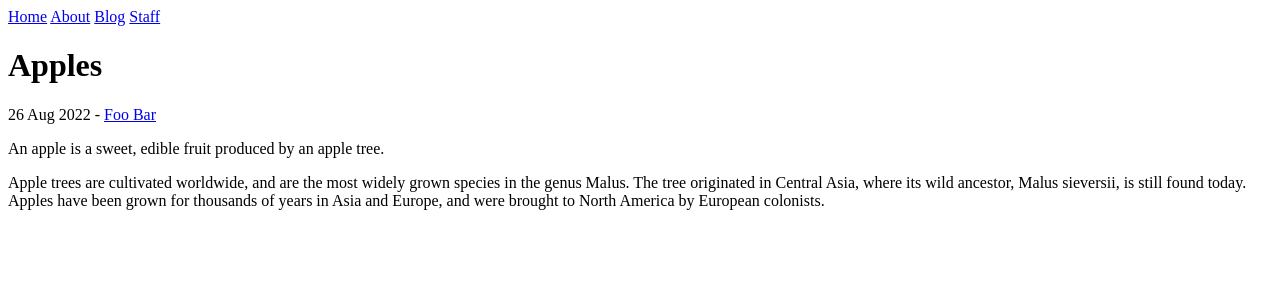
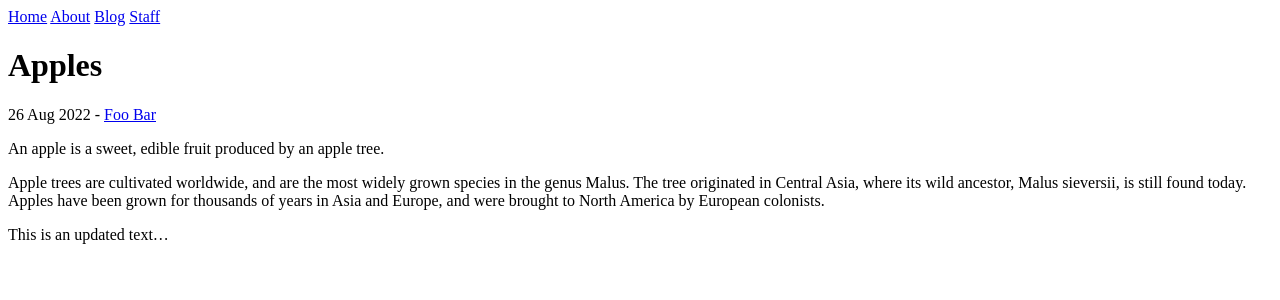
Before and after one commit to No-War-Cyprus/main-site, a Jekyll site: the page built from site/_posts/2022-08-26-apples.md, in a window 1280 px wide. Shown: the top 300 px of the page. Built offline with Jekyll 4.4.1, drawn with Linux system fonts in a browser that asks for light colours.

Commit message:
Update from Forestry.io Andrey Oskin updated site/_posts/2022-08-26-apples.md

```diff
--- a/site/_posts/2022-08-26-apples.md
+++ b/site/_posts/2022-08-26-apples.md
@@ -1,5 +1,6 @@
 ---
 author: foobar
+
 ---
 An apple is a sweet, edible fruit produced by an apple tree.
 
@@ -8,3 +9,5 @@ the genus Malus. The tree originated in Central Asia, where its wild ancestor,
 Malus sieversii, is still found today. Apples have been grown for thousands of
 years in Asia and Europe, and were brought to North America by European
 colonists.
+
+This is an updated text...
```
Also changed, not shown: site/.forestry/settings.yml (added).
